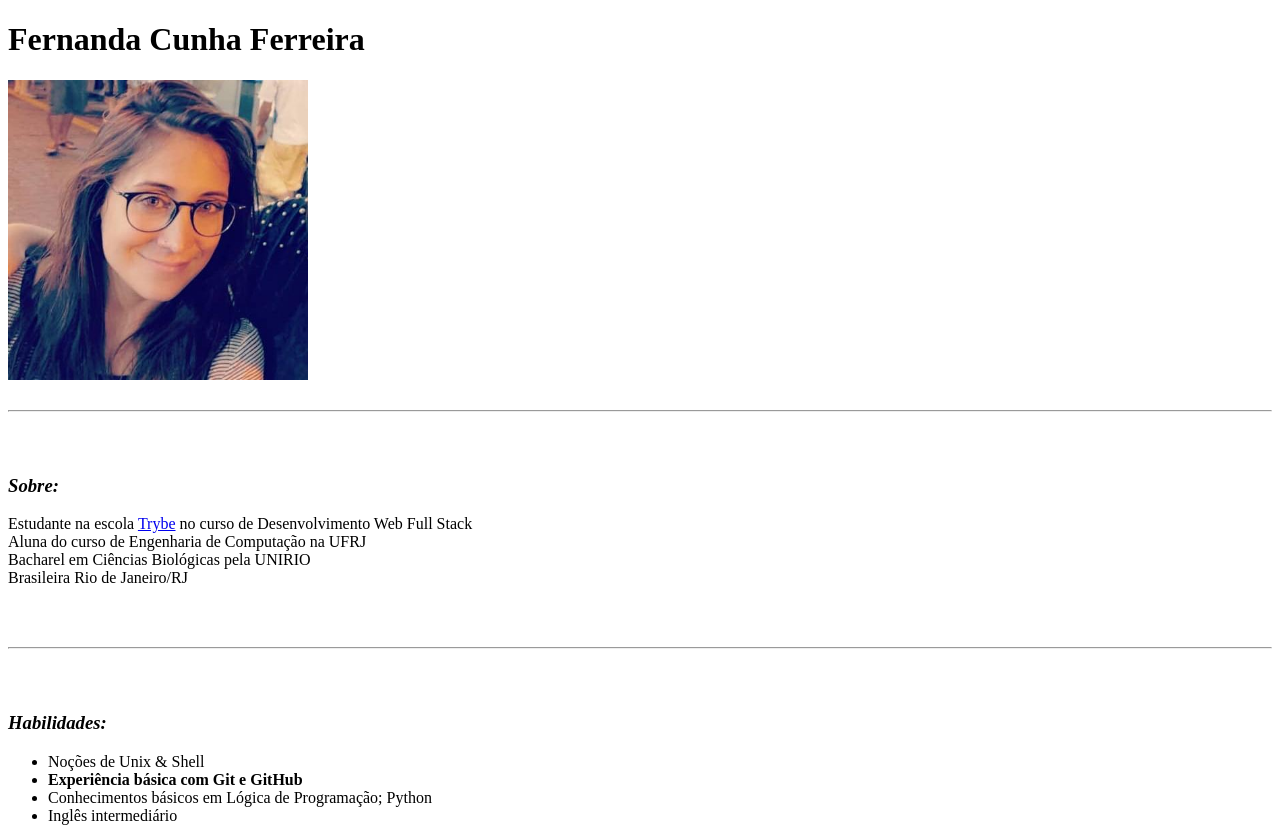
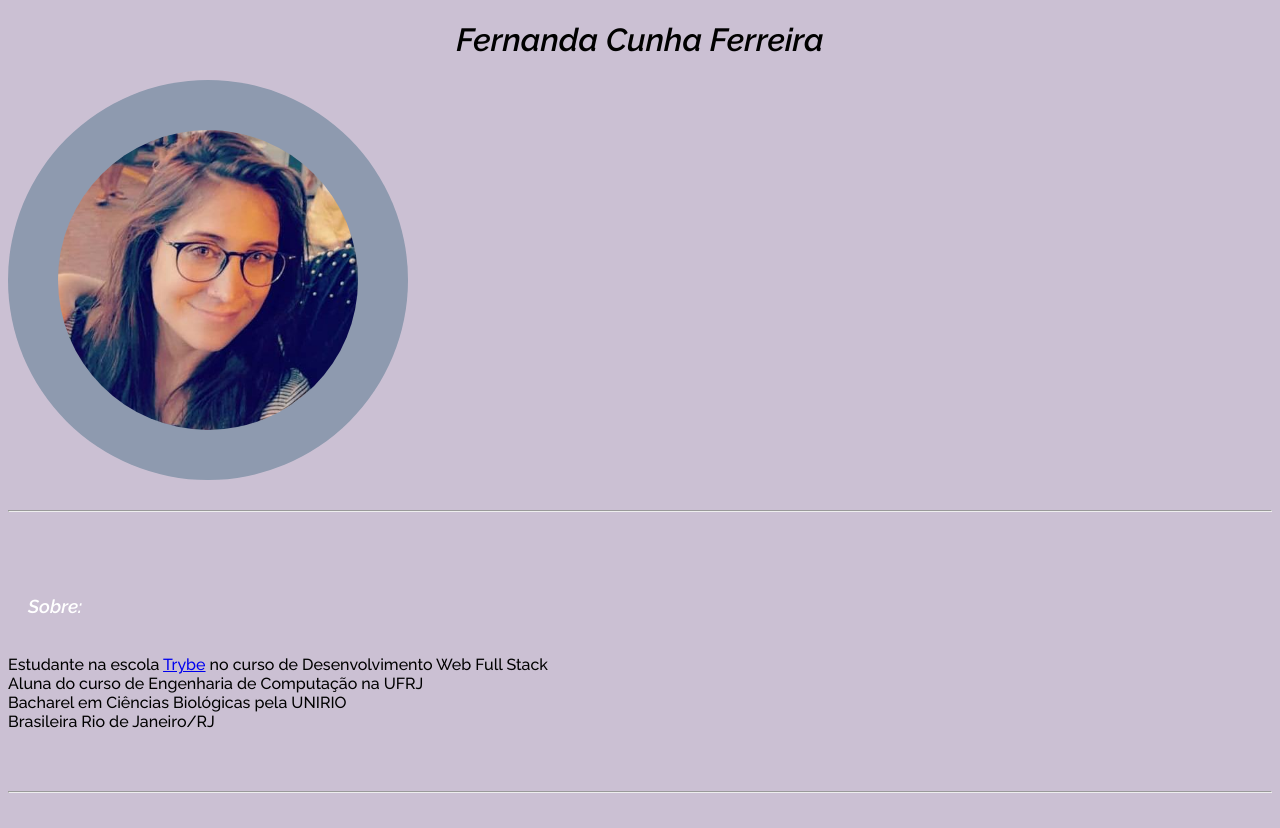
Before and after one commit to fefcufe/fefcufe.github.io, a plain HTML site: page index.html in a window 1280 px wide. Shown: the top 828 px of the page. Drawn offline with Linux system fonts and the light colour scheme.

Commit message:
primeira estilizaçao portfolio

```diff
--- a/index.html
+++ b/index.html
@@ -5,14 +5,63 @@
     <meta http-equiv="X-UA-Compatible" content="IE=edge">
     <meta name="viewport" content="width=device-width, initial-scale=1.0">
     <title>Portfólio Web</title>
+    <link rel="preconnect" href="https://fonts.googleapis.com">
+    <link rel="preconnect" href="https://fonts.gstatic.com" crossorigin>
+    <link href="https://fonts.googleapis.com/css2?family=Raleway:ital,wght@0,200;0,300;0,500;1,300&display=swap" rel="stylesheet">
+    <link rel="preconnect" href="https://fonts.googleapis.com">
+    <link rel="preconnect" href="https://fonts.gstatic.com" crossorigin>
+    <link href="https://fonts.googleapis.com/css2?family=Raleway:ital,wght@0,200;0,300;0,500;1,300;1,500&display=swap" rel="stylesheet">
+    <link rel="preconnect" href="https://fonts.googleapis.com">
+    <link rel="preconnect" href="https://fonts.gstatic.com" crossorigin>
+    <link href="https://fonts.googleapis.com/css2?family=Raleway:ital,wght@0,200;0,300;0,500;1,300;1,500;1,600&display=swap" rel="stylesheet">
+
+    <style>
+        h1 {
+            font-family:'Raleway', sans-serif;
+            font-style: italic;
+            text-align: center;
+
+        }
+
+        #fotoPortfolio {
+            border-radius: 100%;
+            background-color: rgb(142, 154, 175);
+            display: -ms-inline-grid;
+            padding:50px
+        }
+
+        .topics {
+            font-family: 'Raleway', sans-serif ;
+            color: white;
+            border-radius: 15px 50px 30px;
+            background-color: 142, 154, 175;
+            padding: 20px
+        }
+
+        h3 {
+            font-family: -apple-system, BlinkMacSystemFont, 'Segoe UI', Roboto, Oxygen, Ubuntu, Cantarell, 'Open Sans', 'Helvetica Neue', sans-serif;
+        }
+
+        p {
+            font-family: 'Raleway', sans-serif
+        }
+
+        li {
+            font-family: 'Raleway', sans-serif;
+        }
+
+        body {
+            background-color: rgb(203, 192, 211)
+        }
+    </style>
 </head>
-<body>
+
     <h1>Fernanda Cunha Ferreira</h1>
     <img src="portfolio.jpeg" alt="Foto de Fernanda Ferreira" width="300px" id="fotoPortfolio">
     <br><br>
     <hr>
     <br><br>
-    <em><h3 id="Sobre"> Sobre:</h3></em>
+    <em><h3 class="topics"> Sobre:</h3></em>
     <p> Estudante na escola <a href="https://www.betrybe.com/formacao-desenvolvimento-web">Trybe</a> no curso de Desenvolvimento Web Full Stack <br>
         Aluna do curso de Engenharia de Computação na UFRJ <br>
         Bacharel em Ciências Biológicas pela UNIRIO <br>
@@ -21,7 +70,7 @@
     <br><br>
     <hr>
     <br><br>
-        <em><h3 id="habilidades"> Habilidades:</h3></em>
+        <em><h3 class="topics"> Habilidades:</h3></em>
         <ul>
             <li>Noções de Unix & Shell</li>
             <li><strong>Experiência básica com Git e GitHub</strong></li>
@@ -31,7 +80,7 @@
     <br><br>
     <hr>
     <br><br>
-    <em><h3>Índice:</h3></em>
+    <em><h3 class="topics">Índice:</h3></em>
     <a href="#Sobre">Sobre</a><br>
     <a href="#habilidades">Habilidades</a>
     <br>
```
